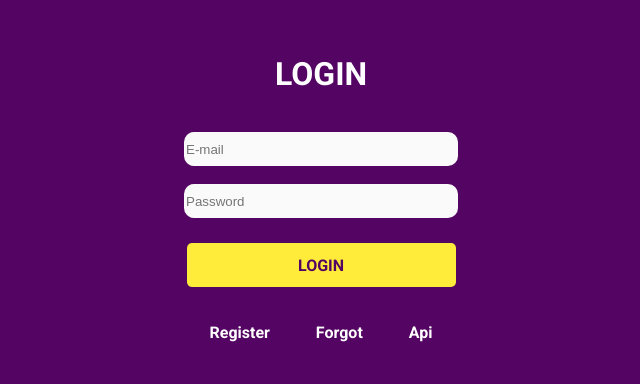
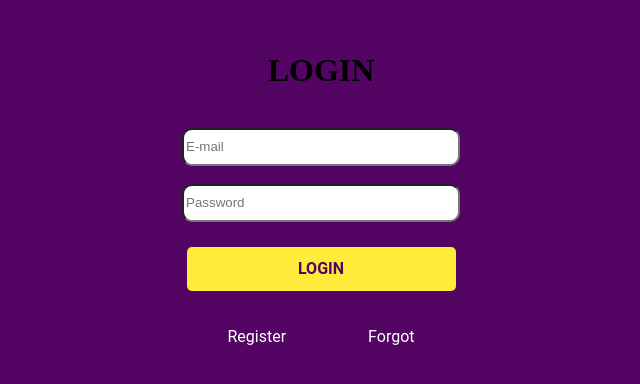
Before and after one commit to Luan-PortugalSilva/Project-API, a React (Create React App) app: page / in a window 1280 px wide. Shown: the part 162-546 px from the top of the page, without its empty margins (319-959 px from the left). Built offline with nearby package versions, Linux system fonts and the light colour scheme.

Commit message:
Setting the styled-components of the users page

```diff
--- a/public/index.html
+++ b/public/index.html
@@ -4,7 +4,7 @@
     <meta charset="utf-8" />
     <meta name="viewport" content="width=device-width, initial-scale=1" />
     <link rel="manifest" href="%PUBLIC_URL%/manifest.json" />
-    <title>React App</title>
+    <title>Crud</title>
   </head>
   <style>
     body{
--- a/src/Components/Login/login.jsx
+++ b/src/Components/Login/login.jsx
@@ -37,7 +37,6 @@ export default class Login extends Component {
                 <ContainerFlex>
                     <p><a href="/register">Register</a></p>
                     <p><a href="/forgot">Forgot</a></p>
-                    <p><a href="/api">Api</a></p>
                 </ContainerFlex>
             </Container>
         )
--- a/src/Components/PageApi/api.jsx
+++ /dev/null
@@ -1,23 +0,0 @@
-import React, { Component } from 'react';
-
-import {Container, ContainerFlex} from  '../../Styles/pageapi.jsx'
-
-class Api extends Component {
-    render() {
-        return (
-            <Container>
-                <h1>LOGIN WITH: </h1>
-                <button type="submit">Facebook</button>
-                <button type="submit">Google</button>
-
-                <ContainerFlex>
-                    <p><a href="/register">Register</a></p>
-                    <p><a href="/forgot">Forgot</a></p>
-                    <p><a href="/api">Api</a></p>
-                </ContainerFlex>
-            </Container>
-        )
-    }
-}
-
-export default Api
--- a/src/Components/Register/register.jsx
+++ b/src/Components/Register/register.jsx
@@ -1,6 +1,7 @@
 import React, { Component } from 'react';
+import api from "../services/api";
+
 import { Container, ContainerFlex } from '../../Styles/register.jsx'
-import api from "../services/api";
 
 export default class Register extends Component {
     state = {
--- a/src/Components/UsersList/UsersList.css
+++ /dev/null
@@ -1,69 +0,0 @@
-@import url('https://fonts.googleapis.com/css2?family=Roboto:wght@700&display=swap');
-
-.background{
-  background-color: #540463;
-  width: 700px;
-  height: 500px;
-  display: flex;
-  flex-direction: column;
-  flex-wrap: wrap;
-  justify-content: center;
-  align-items: center;
-  margin-top: 100px;
-}
-
-h1{
-  font-family: 'roboto';
-  color:#FFF
-}
-
-input {
-width: 270px;
-height: 32px;
-border: none;
-background: #FAFAFA;
-border-radius: 5px;
-margin-top: 18px;
-}
-
-button {
-width: 269px;
-height: 44px;
-background: #FFEB39;
-border-radius: 5px;
-font-family: 'Roboto', sans-serif;
-font-weight: 700;
-font-size: 16px;
-margin-top: 25px;
-margin-bottom: 20px;
-color:#540463;
-border: none;
-}
-
-a {
-  text-decoration: none;
-  font-family: 'roboto';
-  color: #fff;
-  text-decoration: underline;
-}
-
-a link:hover {
-  text-decoration: none;
-  color: #fff;
-  text-decoration: underline;
-}
-
-a:hover {
-  text-decoration: none;
-  color: #fff;
-  text-decoration: underline;
-}
-
-p{
-  color:#fff;
-  font-family: 'roboto';
-}
-
-.register-register, .forgot-register {
-  text-decoration: none;
-}
--- a/src/Components/UsersList/UsersList.jsx
+++ b/src/Components/UsersList/UsersList.jsx
@@ -1,31 +1,34 @@
 import React, { Component } from 'react';
 import api from "../services/api";
-import '../UsersList/UsersList.css'
+
+import { Container } from '../../Styles/users.jsx'
 
 export default class UsersList extends Component {
     state = {
-        users:[],
+        users: [],
     }
 
-    componentDidMount(){
+    componentDidMount() {
         this.LoadUsers()
     }
-    LoadUsers = async () =>{
+    LoadUsers = async () => {
         const response = await api.get(`/users`);
-            const usernames = response.data.map(user => user);
-            this.setState({users: usernames})}
+        const usernames = response.data.map(user => user);
+        this.setState({ users: usernames })
+    }
 
 
 
-    render(){
-    //desestruturando o objeto usuário
-    const {users} = this.state;
+    render() {
+        //desestruturando o objeto usuário
+        const { users } = this.state;
 
-return(
+        return (
 
-<div className="users">
-    <h1>Lista de Usários Cadastrados</h1>
-{users.map(users =><p key={users._id}>id: {users._id}<br/> Nome de usuário: {users.userName}<br/> E-mail: {users.email}</p>)}
+            <Container>
+                <h1>Lista de Usários Cadastrados</h1>
+                {users.map(users => <p key={users._id}>id: {users._id}<br /> Nome de usuário: {users.userName}<br /> E-mail: {users.email}</p>)}
 
-
-</div>)  }}
+            </Container>)
+    }
+}
--- a/src/Routes/routes.jsx
+++ b/src/Routes/routes.jsx
@@ -8,7 +8,6 @@ import {
 import Login from '../Components/Login/login.jsx';
 import Register from '../Components/Register/register.jsx';
 import Forgot from '../Components/Forgot/forgot.jsx';
-import PageApi from '../Components/PageApi/api.jsx';
 import UsersList from '../Components/UsersList/UsersList.jsx';
 
 export default Routes => {
@@ -18,7 +17,6 @@ export default Routes => {
         <Route path="/" exact={true} component={ Login } />
         <Route path="/register" exact={true} component={ Register } />
         <Route path="/forgot" exact={true} component={ Forgot } />
-        <Route path="/api" exact={true} component={ PageApi } />
         <Route path="/users" exact={true} component={ UsersList } />
       </Switch>
     </Router>
--- a/src/Styles/pageapi.jsx
+++ /dev/null
@@ -1,61 +0,0 @@
-import styled from 'styled-components';
-
-export const Container = styled.div`
-  width: 700px;
-  height: 500px;
-  margin-top: 100px;
-  display: flex;
-  flex-wrap: wrap;
-  align-items: center;
-  flex-direction: column;
-  justify-content: center;
-  background-color: #540463;
-
-  input {
-  width: 270px;
-  height: 32px;
-  margin-top: 18px;
-  border-radius: 10px;
-  }
-
-  button {
-  width: 269px;
-  height: 44px;
-  background: #FFEB39;
-  border-radius: 5px;
-  font-family: "Roboto", sans-serif;
-  font-weight: 700;
-  font-size: 16px;
-  margin-top: 25px;
-  margin-bottom: 20px;
-  color: #540463;
-  border: none;
-  }
-`
-
-export const ContainerFlex = styled.div`
-  width: 269px;
-  display: flex;
-  justify-content: space-around;
-
-  a {
-  font-family: "roboto";
-  color: #fff;
-  text-decoration: none;
-}
-
-a link:hover {
-  color: #fff;
-  text-decoration: none;
-}
-
-a:hover {
-  color: #fff;
-  text-decoration: none;
-}
-
-p {
-  color: #fff;
-  font-family: "roboto";
-}
-`
--- /dev/null
+++ b/src/Styles/users.jsx
@@ -0,0 +1,15 @@
+import styled from 'styled-components';
+
+
+export const Container = styled.div`
+
+h1{
+  font-family: 'roboto';
+  color:#FFF
+}
+
+p {
+  color: #fff;
+  font-family: "roboto";
+}
+`
```
